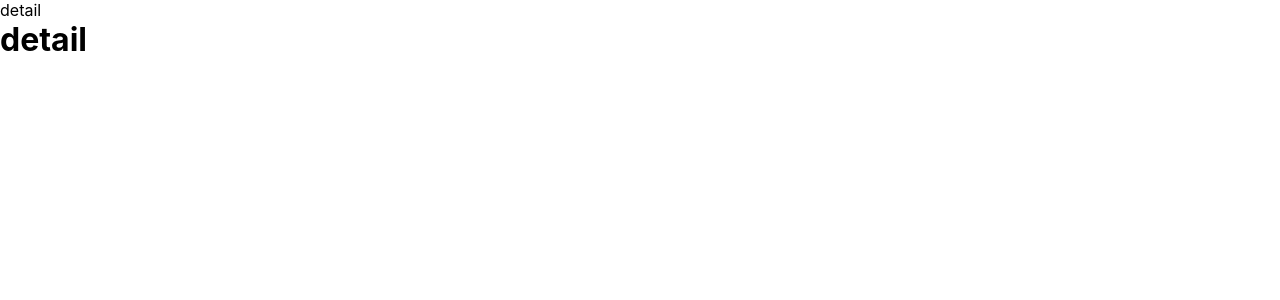
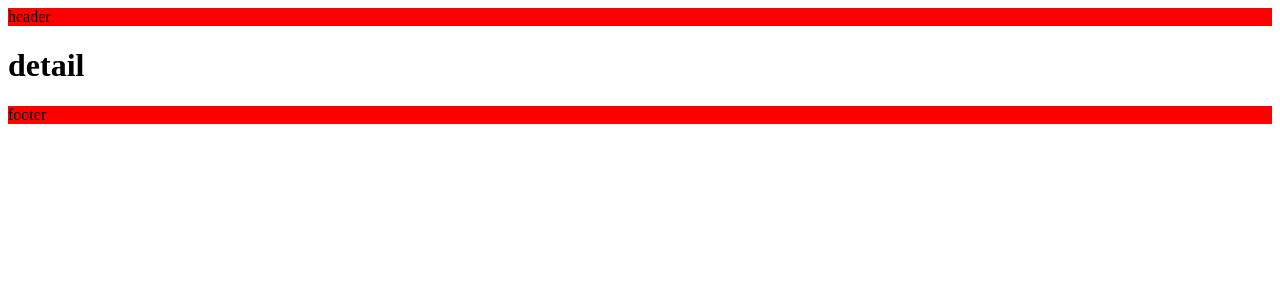
Before and after one commit to Pipe-shen/Template.Nuxt, a Nuxt app: page /detail/1 in a window 1280 px wide. Shown: the top 300 px of the page. Built offline with nearby package versions, Linux system fonts and the light colour scheme.

Commit message:
组件化

```diff
--- /dev/null
+++ b/components/Footer.vue
@@ -0,0 +1,16 @@
+<template>
+  <div class="footer">
+    footer
+  </div>
+</template>
+<script>
+export default {
+  name: 'Footer'
+}
+</script>
+
+<style lang="scss" scoped>
+.footer {
+  background-color: #f00;
+}
+</style>
--- /dev/null
+++ b/components/Header.vue
@@ -0,0 +1,16 @@
+<template>
+  <div class="header">
+    header
+  </div>
+</template>
+<script>
+export default {
+  name: 'Header'
+}
+</script>
+
+<style lang="scss" scoped>
+.header {
+  background-color: #f00;
+}
+</style>
--- a/layouts/default.vue
+++ b/layouts/default.vue
@@ -1,55 +1,19 @@
 <template>
   <div>
+    <Header />
     <nuxt />
+    <Footer />
   </div>
 </template>
 
-<style>
-html {
-  font-family: 'Source Sans Pro', -apple-system, BlinkMacSystemFont, 'Segoe UI',
-    Roboto, 'Helvetica Neue', Arial, sans-serif;
-  font-size: 16px;
-  word-spacing: 1px;
-  -ms-text-size-adjust: 100%;
-  -webkit-text-size-adjust: 100%;
-  -moz-osx-font-smoothing: grayscale;
-  -webkit-font-smoothing: antialiased;
-  box-sizing: border-box;
+<script>
+import Header from '~/components/Header'
+import Footer from '~/components/Footer'
+export default {
+  name: 'Default',
+  components: {
+    Header,
+    Footer
+  }
 }
-
-*,
-*:before,
-*:after {
-  box-sizing: border-box;
-  margin: 0;
-}
-
-.button--green {
-  display: inline-block;
-  border-radius: 4px;
-  border: 1px solid #3b8070;
-  color: #3b8070;
-  text-decoration: none;
-  padding: 10px 30px;
-}
-
-.button--green:hover {
-  color: #fff;
-  background-color: #3b8070;
-}
-
-.button--grey {
-  display: inline-block;
-  border-radius: 4px;
-  border: 1px solid #35495e;
-  color: #35495e;
-  text-decoration: none;
-  padding: 10px 30px;
-  margin-left: 15px;
-}
-
-.button--grey:hover {
-  color: #fff;
-  background-color: #35495e;
-}
-</style>
+</script>
--- a/layouts/detail.vue
+++ b/layouts/detail.vue
@@ -1,6 +1,19 @@
 <template>
   <div>
-    <div>detail</div>
+    <Header />
     <nuxt />
+    <Footer />
   </div>
 </template>
+
+<script>
+import Header from '~/components/Header'
+import Footer from '~/components/Footer'
+export default {
+  name: 'Detail',
+  components: {
+    Header,
+    Footer
+  }
+}
+</script>
--- a/layouts/error.vue
+++ b/layouts/error.vue
@@ -16,6 +16,6 @@
       }
     }
   },
-  layout: 'blog' // 你可以为错误页面指定自定义的布局
+  layout: 'default' // 你可以为错误页面指定自定义的布局
 }
 </script>
--- a/layouts/list.vue
+++ b/layouts/list.vue
@@ -1,6 +1,19 @@
 <template>
   <div>
-    <div>list</div>
+    <Header />
     <nuxt />
+    <Footer />
   </div>
 </template>
+
+<script>
+import Header from '~/components/Header'
+import Footer from '~/components/Footer'
+export default {
+  name: 'List',
+  components: {
+    Header,
+    Footer
+  }
+}
+</script>
--- a/layouts/single.vue
+++ b/layouts/single.vue
@@ -1,6 +1,19 @@
 <template>
   <div>
-    <div>single</div>
+    <Header />
     <nuxt />
+    <Footer />
   </div>
 </template>
+
+<script>
+import Header from '~/components/Header'
+import Footer from '~/components/Footer'
+export default {
+  name: 'Single',
+  components: {
+    Header,
+    Footer
+  }
+}
+</script>
--- a/pages/detail/_id.vue
+++ b/pages/detail/_id.vue
@@ -10,6 +10,9 @@
 <script>
 export default {
   layout: 'detail',
+  key(route) {
+    return route.fullPath
+  },
   data() {
     return {
       name: 'detail',
--- a/pages/list/_page.vue
+++ b/pages/list/_page.vue
@@ -47,7 +47,7 @@
   },
   async asyncData({ $axios, params }) {
     const list = await $axios.$get(
-      '/ua/show/page?current=' + (params.page || 1) + '&size=5'
+      '/ua/show/page?current=' + (params.page || 1) + '&size=10'
     )
     return {
       list: list.data.records,
```
Also changed, not shown: layouts/README.md.
